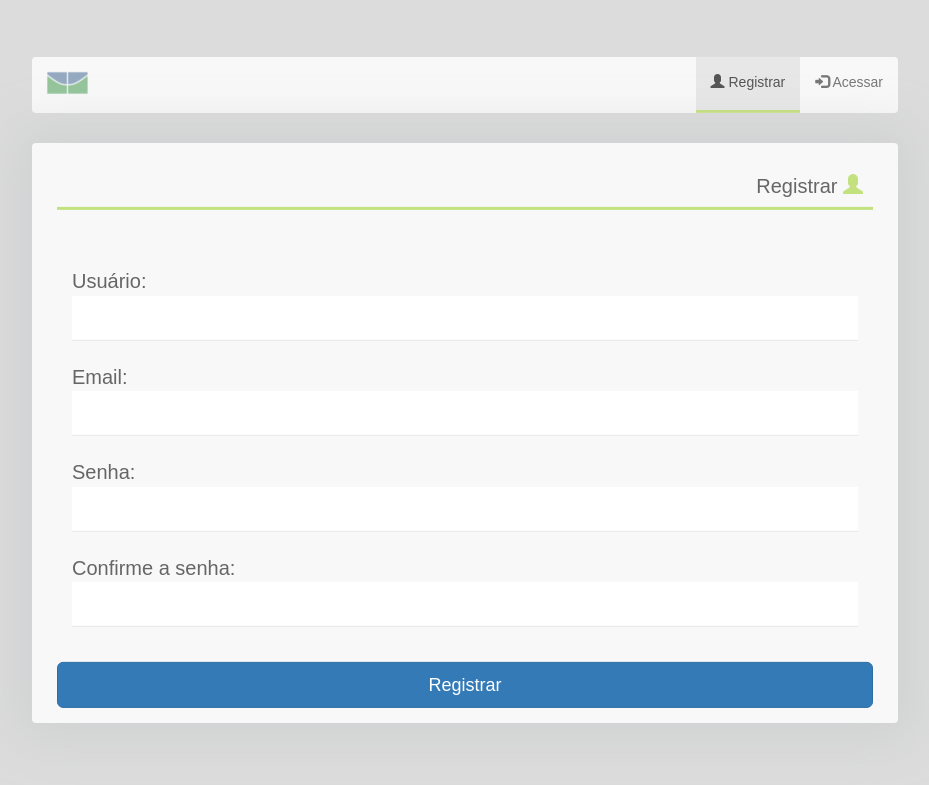
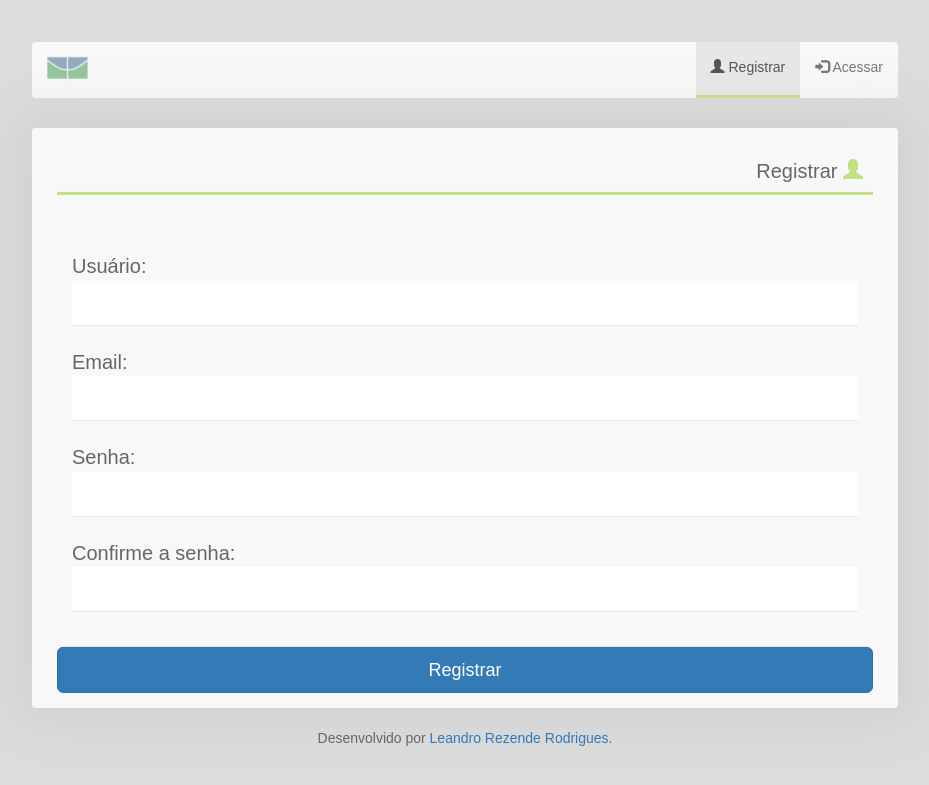
Before and after one commit to leandro2r/automatic_summarizer, a Django app: page /edit/ in a window 1280 px wide. Shown: the top 785 px of the page, without its empty margins (175-1104 px from the left). Run offline with Django 3.2, Linux system fonts and the light colour scheme; parts of the project's set-up code (start-up, migrations or seed data) failed here and were passed over; some libraries are stand-ins or nearby versions.

Commit message:
Add development credit

```diff
--- a/templates/app/base.html
+++ b/templates/app/base.html
@@ -40,6 +40,7 @@
 					</div>
 				</div>
 			</div>
+			<p align="center">Desenvolvido por <a href="https://github.com/leandro2r" target="_blank">Leandro Rezende Rodrigues</a>.</p>
 		</div>
 	</div>
 </div>
```
